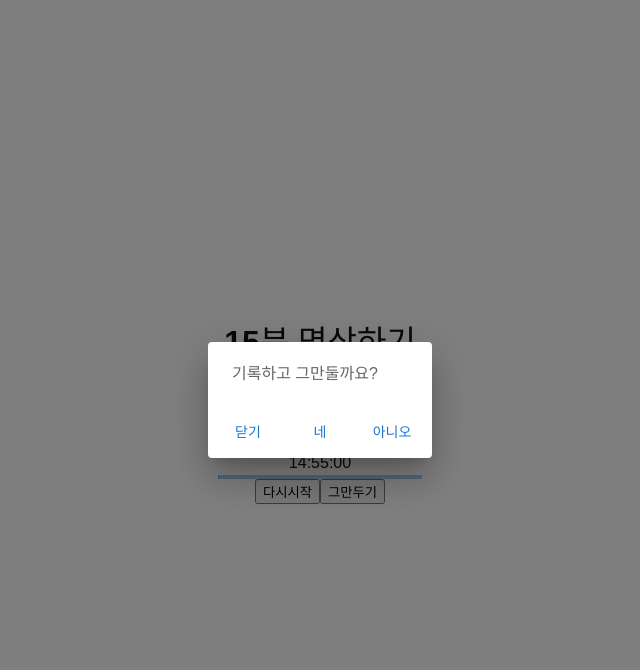
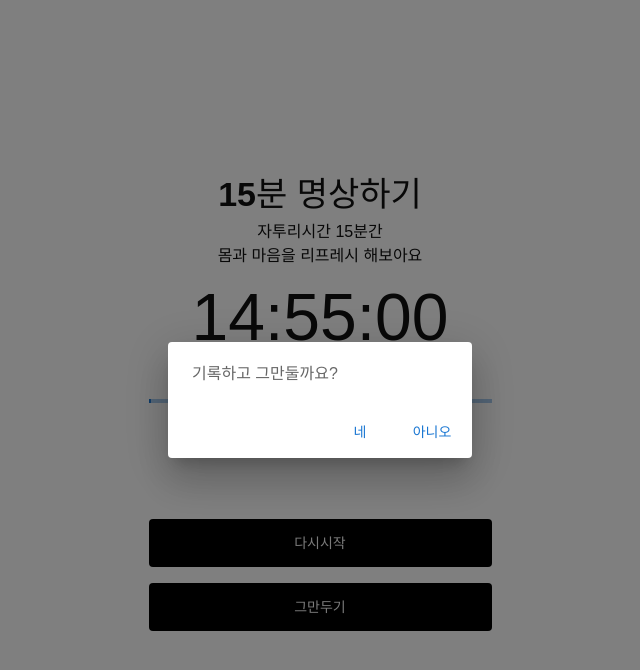
Before and after one commit to Tickley-Team/Tickley, a React (Vite) app: page /timer/progress in a window 1280 px wide. Both pictures are taken after a click on the button "그만두기". Shown: the top 670 px of the page, without its empty margins (320-960 px from the left). Built offline with nearby package versions, Linux system fonts and the light colour scheme.

Commit message:
feat: 타이머 UI를 업데이트 하라

```diff
--- a/src/components/ProgressTimerQuitPopup.tsx
+++ b/src/components/ProgressTimerQuitPopup.tsx
@@ -13,13 +13,12 @@ const ProgressTimerQuitPopup = ({ open, onClickClose }: { open: boolean, onClick
     aria-labelledby="alert-dialog-title"
     aria-describedby="alert-dialog-description"
   >
-    <DialogContent>
-      <DialogContentText id="alert-dialog-description">
+    <DialogContent style={{ width: '304px' }}>
+      <DialogContentText variant='title-5-medium-16' id="alert-dialog-description">
         기록하고 그만둘까요?
       </DialogContentText>
     </DialogContent>
     <DialogActions>
-      <Button onClick={onClickClose}>닫기</Button>
       <Button onClick={handleClickQuit}>네</Button>
       <Button onClick={onClickClose}>아니오</Button>
     </DialogActions>
--- a/src/pages/CompletedTimer.tsx
+++ b/src/pages/CompletedTimer.tsx
@@ -1,5 +1,7 @@
 import { useNavigate } from 'react-router'
 import { MobileLayout } from '../layout/MobileLayout'
+import { Typography } from '@mui/material'
+import { CTAButton } from '../components/Button'
 
 const CompletedTimer = () => {
   const navigate = useNavigate()
@@ -10,10 +12,16 @@ const CompletedTimer = () => {
   return (
     <MobileLayout>
       <div>
-        <h1>15분 명상하기</h1>
-        <h2>완료했어요!</h2>
+        <Typography variant='title-6-bold-34'>15분 명상하기</Typography>
+        <br />
+        <Typography variant='title-5-medium-26'>완료했어요!</Typography>
+        <br />
         <img src='/src/assets/illust.svg' alt="이미지" />
-        <button onClick={handleClickDone}>완료</button>
+        <br />
+        <CTAButton onClick={handleClickDone} style={{ marginTop: '214px', width: '343px' }}>
+          완료
+        </CTAButton>
+
       </div>
     </MobileLayout>
   )
--- a/src/pages/ProgressTimer.tsx
+++ b/src/pages/ProgressTimer.tsx
@@ -1,7 +1,9 @@
+import { LinearProgress, Typography } from '@mui/material';
+
 import ProgressTimerQuitPopup from '../components/ProgressTimerQuitPopup'
 import { MobileLayout } from '../layout/MobileLayout'
 import useProgressTimerPage from '../hooks/useProgressTimerPage'
-import { LinearProgress } from '@mui/material';
+import { CTAButton } from '../components/Button';
 
 const ProgressTimer = () => {
   const {
@@ -12,15 +14,18 @@ const ProgressTimer = () => {
   return (
     <MobileLayout>
       <div>
-        <h1>15분 명상하기</h1>
-        <p>
-          자투리시간 15분간 <br />
-          몸과 마음을 리프레시 해보아요
-        </p>
-        <div>{formatTime(timeLeft)}</div>
-        <LinearProgress variant="determinate" value={((totalTime - timeLeft) / totalTime) * 100} />
-        <button onClick={handleClickTimeStop}>{isRunning ? '일시정지' : '다시시작'}</button>
-        <button onClick={() => handleClickSwitchQuit(true)}>그만두기</button>
+        <Typography variant='title-6-bold-34'>15분 명상하기</Typography>
+        <br />
+        <Typography variant='title-5-medium-16'>자투리시간 15분간<br />몸과 마음을 리프레시 해보아요</Typography>
+        <Typography variant='headline-5-medium'>{formatTime(timeLeft)}</Typography>
+        <LinearProgress variant="determinate" value={((totalTime - timeLeft) / totalTime) * 100} style={{ marginTop: '32px' }} />
+        <CTAButton onClick={handleClickTimeStop} style={{ marginTop: '116px', width: '343px' }}>
+        {isRunning ? '일시정지' : '다시시작'}
+        </CTAButton>
+        <CTAButton onClick={() => handleClickSwitchQuit(true)} style={{ marginTop: '16px', width: '343px' }}>
+          그만두기
+        </CTAButton>
+
       </div>
       <ProgressTimerQuitPopup open={isShowQuitPopup} onClickClose={() => handleClickSwitchQuit(false)} />
     </MobileLayout>
```
